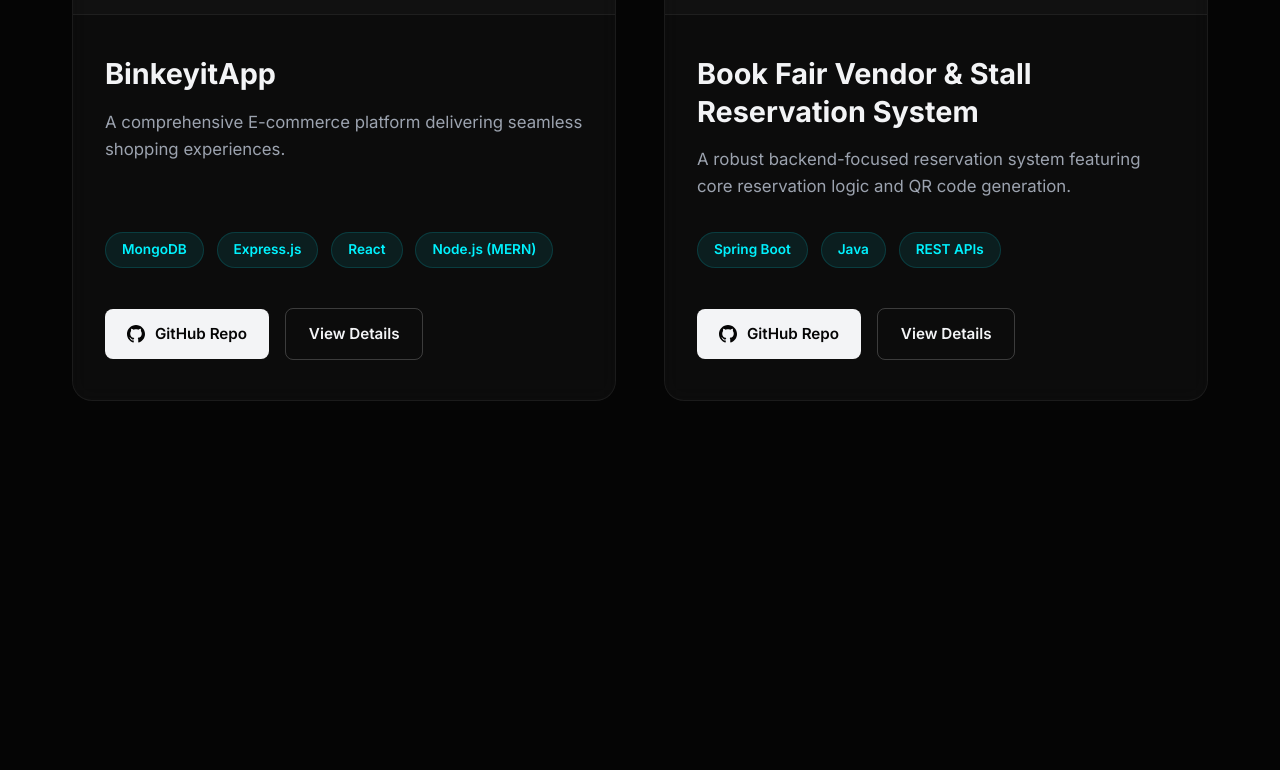
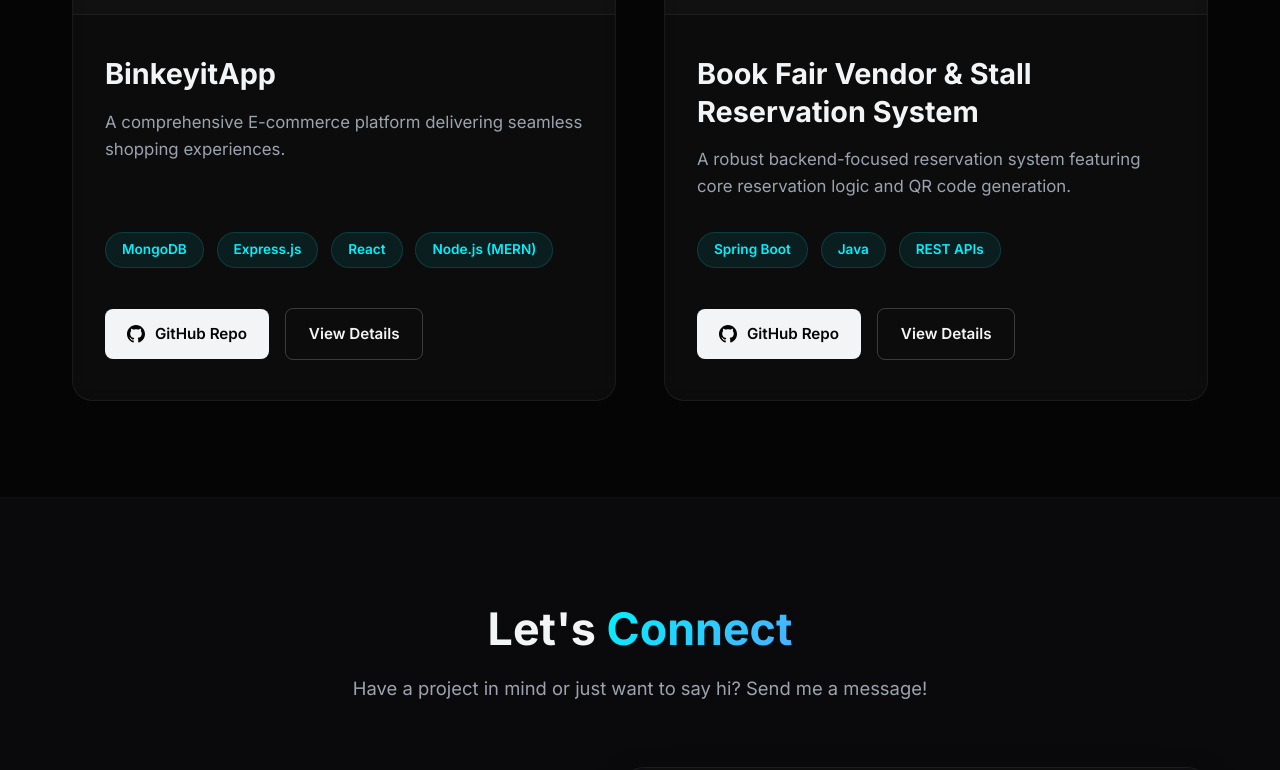
Before and after one commit to nadeera-se22018/mern-portfolio, a React app in the folder frontend/: page / in a window 1280 px wide. Shown: the part 2023-2793 px from the top of the page. Before the commit the page ends 2520 px from the top, so only its background shows below. Built offline with nearby package versions, Linux system fonts and the light colour scheme; the HTML template or start-up script is replaced by a standard one.

Commit message:
feat: initialize App component with main portfolio sections

```diff
--- a/frontend/src/App.jsx
+++ b/frontend/src/App.jsx
@@ -2,6 +2,8 @@ import React from 'react';
 import Hero from './components/Hero';
 import Skills from './components/Skills';
 import Projects from './components/Projects';
+import Contact from './components/Contact';
+import Footer from './components/Footer';
 
 function App() {
   return (
@@ -10,7 +12,9 @@ function App() {
         <Hero />
         <Skills />
         <Projects />
+        <Contact />
       </main>
+      <Footer />
     </div>
   );
 }
```
